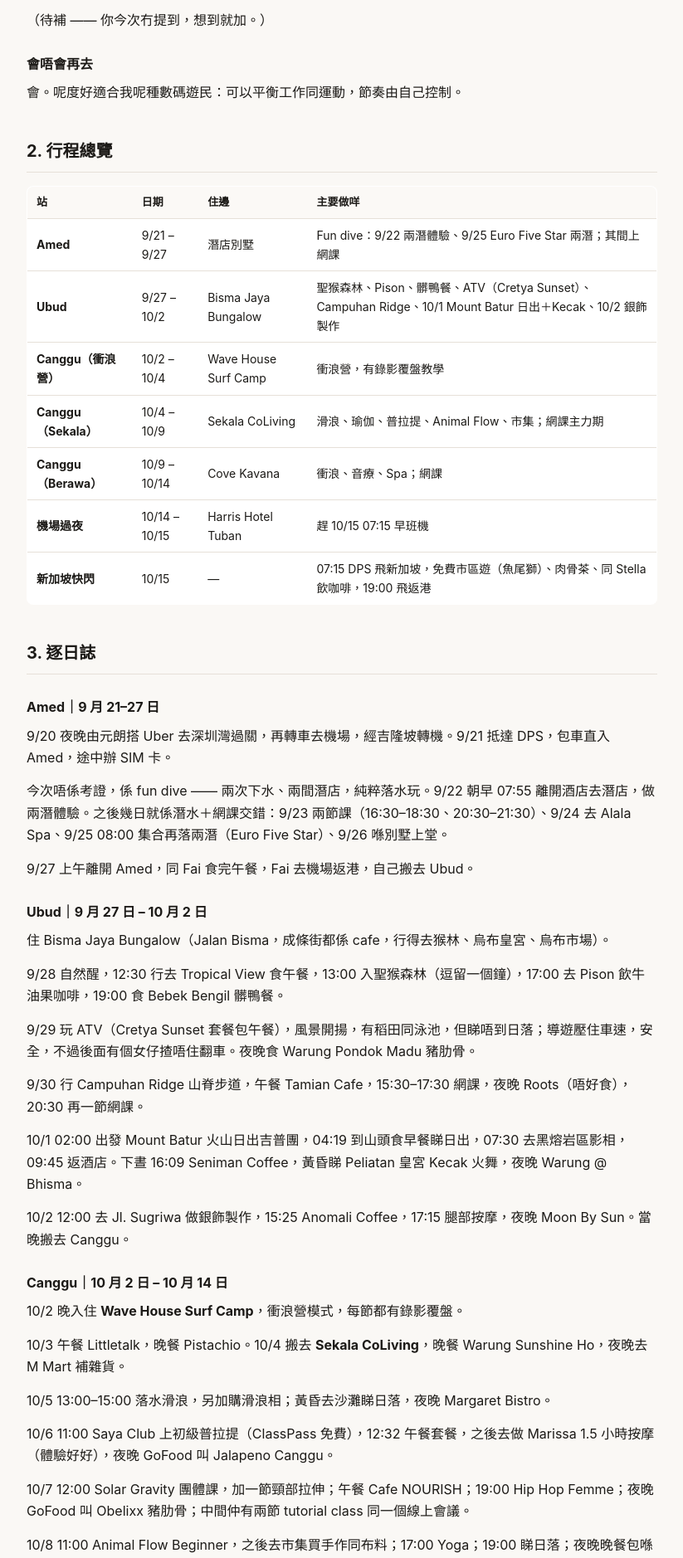
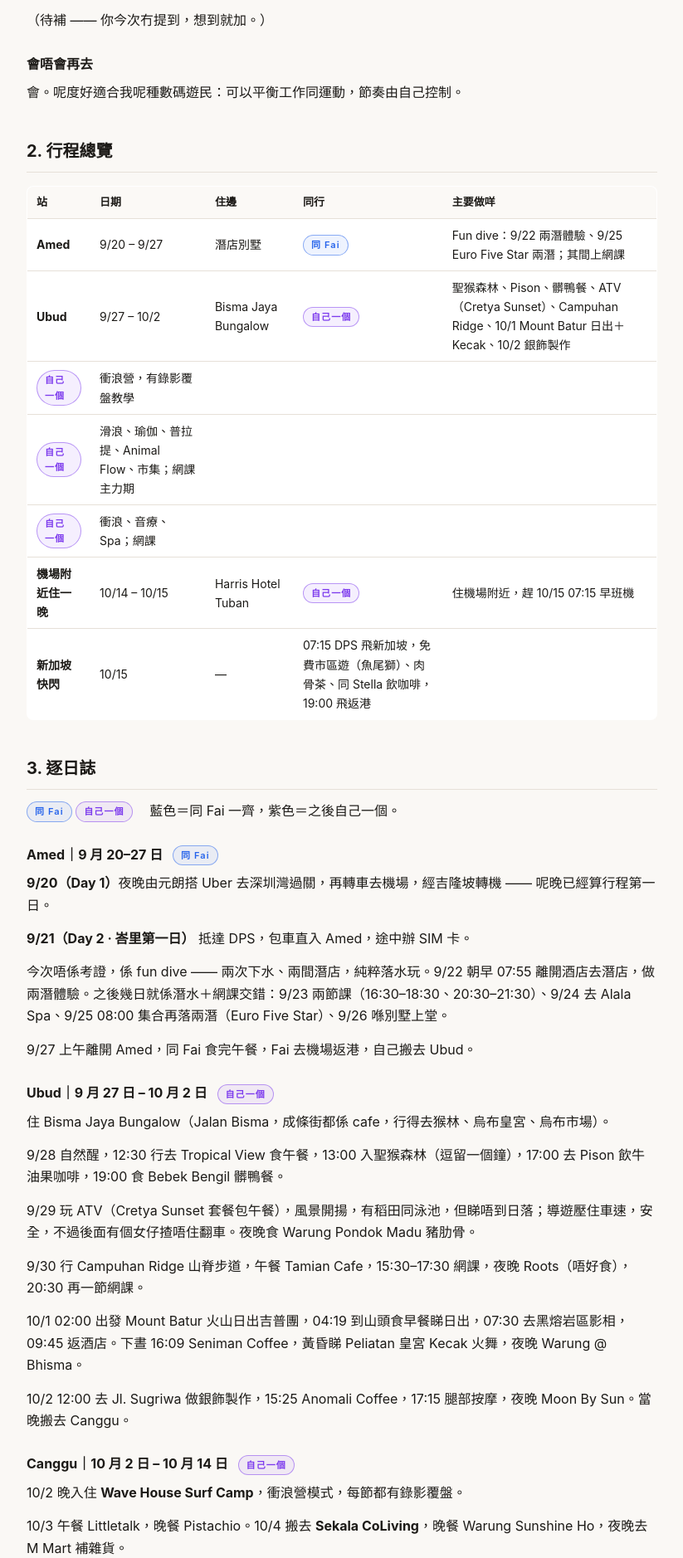
Before and after one commit to Karinatkl/travel-log, a Jekyll site: the page built from trips/2026-09-indonesia-bali.md, in a window 1280 px wide. Shown: the part 1300-3178 px from the top of the page at 83% size, without its empty margins (92-915 px from the left). Built offline with Jekyll 4.4.1, drawn with Linux system fonts in a browser that asks for light colours; some of the changed text lies outside the part shown.

Commit message:
fix(bali): Day 1 = 9/20；9/20–27 同 Fai、之後 solo 分色標記；機場過夜改「機場附近住一晚」；10/8 買手鍊同衣服

```diff
--- a/assets/css/style.css
+++ b/assets/css/style.css
@@ -317,3 +317,10 @@ code {
   .thumb { width: 56px; height: 42px; }
   .trip-cell { gap: 9px; }
 }
+
+/* 同行標記：藍＝同朋友，紫＝自己一個 */
+.day-tag { display: inline-block; font-size: 11px; letter-spacing: .1em; padding: 2px 9px;
+  border-radius: 999px; border: 1px solid; vertical-align: middle; font-weight: 600; }
+.day-tag.with { color: #2563eb; border-color: rgba(37,99,235,.5); background: rgba(37,99,235,.08); }
+.day-tag.solo { color: #7c3aed; border-color: rgba(124,58,237,.5); background: rgba(124,58,237,.08); }
+.prose h3 .day-tag { margin-left: 8px; font-size: 11px; }
--- a/trips/2026-09-indonesia-bali.md
+++ b/trips/2026-09-indonesia-bali.md
@@ -83,27 +83,31 @@ gallery:
 
 ## 2. 行程總覽
 
-| 站 | 日期 | 住邊 | 主要做咩 |
-|---|---|---|---|
-| **Amed** | 9/21 – 9/27 | 潛店別墅 | Fun dive：9/22 兩潛體驗、9/25 Euro Five Star 兩潛；其間上網課 |
-| **Ubud** | 9/27 – 10/2 | Bisma Jaya Bungalow | 聖猴森林、Pison、髒鴨餐、ATV（Cretya Sunset）、Campuhan Ridge、10/1 Mount Batur 日出＋Kecak、10/2 銀飾製作 |
-| **Canggu（衝浪營）** | 10/2 – 10/4 | Wave House Surf Camp | 衝浪營，有錄影覆盤教學 |
-| **Canggu（Sekala）** | 10/4 – 10/9 | Sekala CoLiving | 滑浪、瑜伽、普拉提、Animal Flow、市集；網課主力期 |
-| **Canggu（Berawa）** | 10/9 – 10/14 | Cove Kavana | 衝浪、音療、Spa；網課 |
-| **機場過夜** | 10/14 – 10/15 | Harris Hotel Tuban | 趕 10/15 07:15 早班機 |
+| 站 | 日期 | 住邊 | 同行 | 主要做咩 |
+|---|---|---|---|---|
+| **Amed** | 9/20 – 9/27 | 潛店別墅 | <span class="day-tag with">同 Fai</span> | Fun dive：9/22 兩潛體驗、9/25 Euro Five Star 兩潛；其間上網課 |
+| **Ubud** | 9/27 – 10/2 | Bisma Jaya Bungalow | <span class="day-tag solo">自己一個</span> | 聖猴森林、Pison、髒鴨餐、ATV（Cretya Sunset）、Campuhan Ridge、10/1 Mount Batur 日出＋Kecak、10/2 銀飾製作 |
+<span class="day-tag solo">自己一個</span> | 衝浪營，有錄影覆盤教學 |
+<span class="day-tag solo">自己一個</span> | 滑浪、瑜伽、普拉提、Animal Flow、市集；網課主力期 |
+<span class="day-tag solo">自己一個</span> | 衝浪、音療、Spa；網課 |
+| **機場附近住一晚** | 10/14 – 10/15 | Harris Hotel Tuban | <span class="day-tag solo">自己一個</span> | 住機場附近，趕 10/15 07:15 早班機 |
 | **新加坡快閃** | 10/15 | — | 07:15 DPS 飛新加坡，免費市區遊（魚尾獅）、肉骨茶、同 Stella 飲咖啡，19:00 飛返港 |
 
 ## 3. 逐日誌
 
-### Amed｜9 月 21–27 日
+<span class="day-tag with">同 Fai</span> <span class="day-tag solo">自己一個</span> 　藍色＝同 Fai 一齊，紫色＝之後自己一個。
 
-9/20 夜晚由元朗搭 Uber 去深圳灣過關，再轉車去機場，經吉隆坡轉機。9/21 抵達 DPS，包車直入 Amed，途中辦 SIM 卡。
+### Amed｜9 月 20–27 日 <span class="day-tag with">同 Fai</span>
+
+**9/20（Day 1）**夜晚由元朗搭 Uber 去深圳灣過關，再轉車去機場，經吉隆坡轉機 —— 呢晚已經算行程第一日。
+
+**9/21（Day 2 · 峇里第一日）** 抵達 DPS，包車直入 Amed，途中辦 SIM 卡。
 
 今次唔係考證，係 fun dive —— 兩次下水、兩間潛店，純粹落水玩。9/22 朝早 07:55 離開酒店去潛店，做兩潛體驗。之後幾日就係潛水＋網課交錯：9/23 兩節課（16:30–18:30、20:30–21:30）、9/24 去 Alala Spa、9/25 08:00 集合再落兩潛（Euro Five Star）、9/26 喺別墅上堂。
 
 9/27 上午離開 Amed，同 Fai 食完午餐，Fai 去機場返港，自己搬去 Ubud。
 
-### Ubud｜9 月 27 日 – 10 月 2 日
+### Ubud｜9 月 27 日 – 10 月 2 日 <span class="day-tag solo">自己一個</span>
 
 住 Bisma Jaya Bungalow（Jalan Bisma，成條街都係 cafe，行得去猴林、烏布皇宮、烏布市場）。
 
@@ -117,7 +121,7 @@ gallery:
 
 10/2 12:00 去 Jl. Sugriwa 做銀飾製作，15:25 Anomali Coffee，17:15 腿部按摩，夜晚 Moon By Sun。當晚搬去 Canggu。
 
-### Canggu｜10 月 2 日 – 10 月 14 日
+### Canggu｜10 月 2 日 – 10 月 14 日 <span class="day-tag solo">自己一個</span>
 
 10/2 晚入住 **Wave House Surf Camp**，衝浪營模式，每節都有錄影覆盤。
 
@@ -129,7 +133,7 @@ gallery:
 
 10/7 12:00 Solar Gravity 團體課，加一節頸部拉伸；午餐 Cafe NOURISH；19:00 Hip Hop Femme；夜晚 GoFood 叫 Obelixx 豬肋骨；中間仲有兩節 tutorial class 同一個線上會議。
 
-10/8 11:00 Animal Flow Beginner，之後去市集買手作同布料；17:00 Yoga；19:00 睇日落；夜晚晚餐包喺住宿。
+10/8 11:00 Animal Flow Beginner，之後去市集買手鍊同衣服；17:00 Yoga；19:00 睇日落；夜晚晚餐包喺住宿。
 
 10/9 05:43 就出動去 Wave House，Baby Reef 滑浪四小時；13:45 做 Spa；16:00 轉酒店搬去 **Cove Kavana**（Berawa 海邊）；黃昏 Beach Sunset，夜晚 Hippie Fish。
 
@@ -143,9 +147,9 @@ gallery:
 
 10/14 08:00–12:00 退房，13:00 午餐，14:00 搭 Grab（約一個鐘）搬去機場邊 Harris Hotel Tuban，15:30–20:30 連環 tutorial class，夜晚晚餐。
 
-### 機場過夜｜10 月 14 日
+### 機場附近住一晚｜10 月 14–15 日
 
-住 Harris Hotel Tuban，貪近機場，第二朝唔使趕車。
+住 Harris Hotel Tuban —— 唔係機場入面過夜，係機場附近一間酒店，貪佢近客運大樓，第二朝 07:15 機都唔使趕車。
 
 ### 新加坡快閃｜10 月 15 日
 
```
